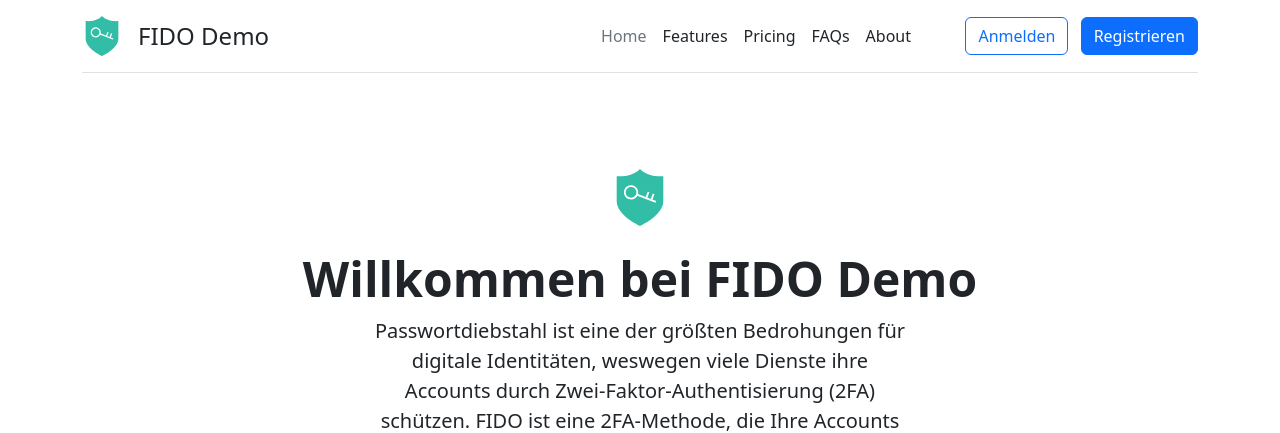
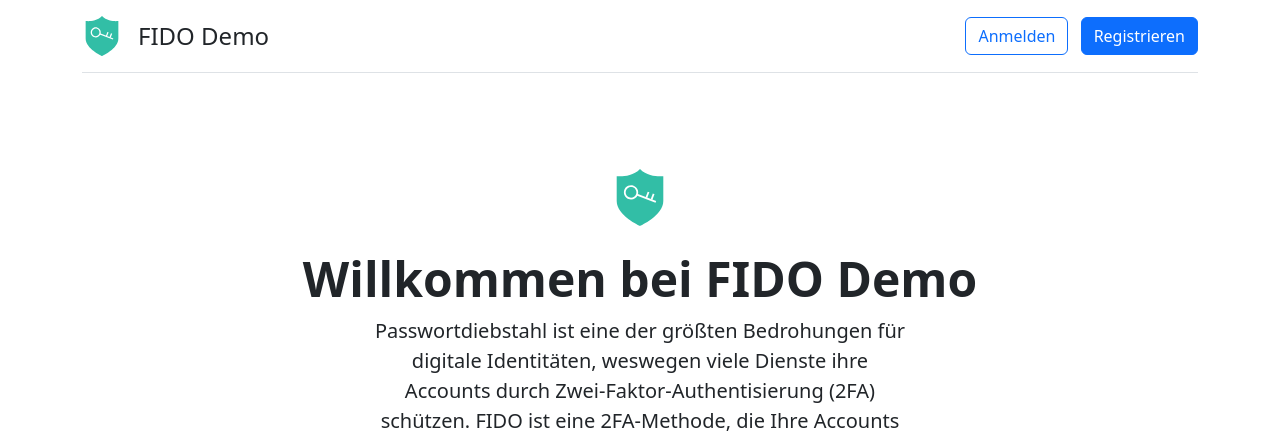
Before and after one commit to rstdm/fido-2fa-authentication, a Flask app: page / in a window 1280 px wide. Shown: the top 433 px of the page. Run offline with Flask 2, Linux system fonts and the light colour scheme; some libraries are stand-ins or nearby versions.

Commit message:
remove useless links in header

```diff
--- a/templates/layout_full.html
+++ b/templates/layout_full.html
@@ -8,13 +8,13 @@
                 <span class="fs-4">FIDO Demo</span>
             </a>
 
-            <ul class="nav col-12 col-md-auto mb-2 justify-content-center mb-md-0">
+            <!--<ul class="nav col-12 col-md-auto mb-2 justify-content-center mb-md-0">
                 <li><a href="#" class="nav-link px-2 link-secondary">Home</a></li>
                 <li><a href="#" class="nav-link px-2 link-dark">Features</a></li>
                 <li><a href="#" class="nav-link px-2 link-dark">Pricing</a></li>
                 <li><a href="#" class="nav-link px-2 link-dark">FAQs</a></li>
                 <li><a href="#" class="nav-link px-2 link-dark">About</a></li>
-            </ul>
+            </ul>-->
 
             <div class="col-md-3 text-end">
                 {% if is_logged_in %}
```
